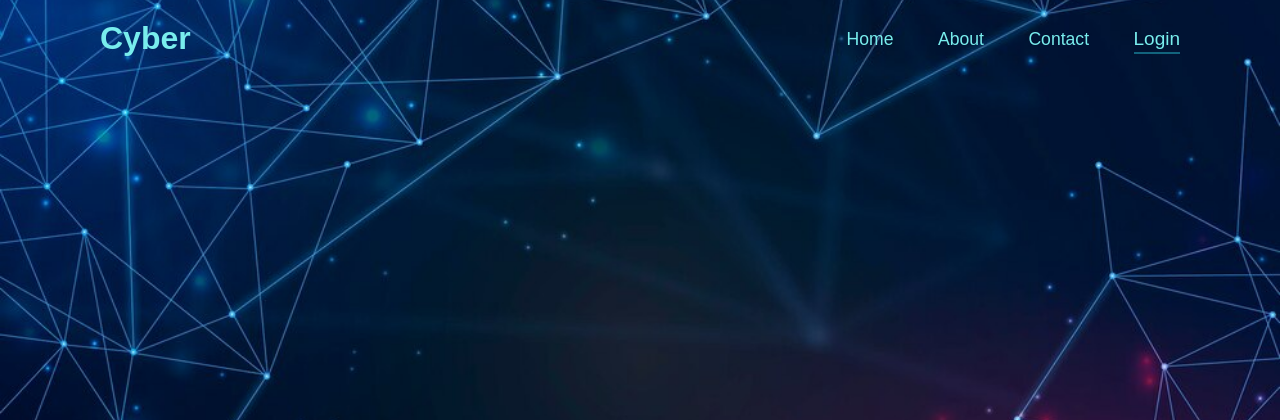
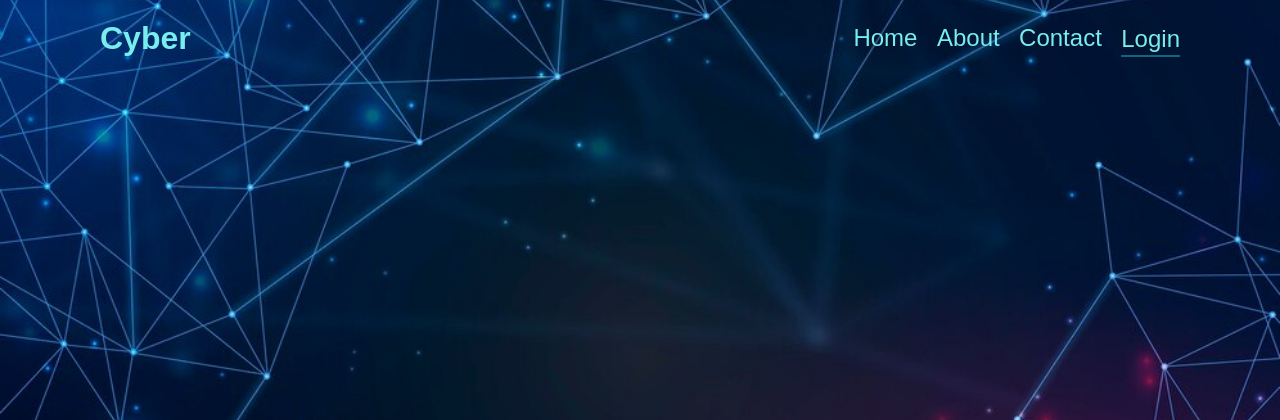
Before and after one commit to rags7505/PS, a PHP site: page /login.html in a window 1280 px wide. Shown: the top 420 px of the page. Run offline with PHP 8.4, Linux system fonts and the light colour scheme; some libraries are stand-ins or nearby versions.

Commit message:
change made

```diff
--- a/login.css
+++ b/login.css
@@ -28,11 +28,13 @@
 
 .navbar a {
     position: relative;
-    font-size: 1.1em;
+    font-size: x-large;
     color: rgb(120, 237, 237);
     text-decoration: none;
     font-weight: 500;
-    margin-right: 40px;
+    margin-right: 15px;
+    padding-top: 5%;
+    justify-content: space-between;
 }
 
 .navbar a::after {
@@ -60,7 +62,7 @@
     background: transparent;
     border: none;
     outline: none;
-    font-size: 19px;
+    font-size: x-large;
     color: rgb(120, 237, 237);
     font-weight: 500;
     cursor: pointer;
--- a/web.html
+++ b/web.html
@@ -29,8 +29,7 @@
 
     <div class="text-box">
         <h1>World's best log analysis tool</h1>
-        <p>keep ur data safe with our highly trained ai in anomaly detection
-        </p>
+        <p>Keep ur data safe with our highly trained AI in anomaly detection</p>
         <a href="" class="hero-btn">contact us for a free trial</a>
     </div>
     </section>
```
